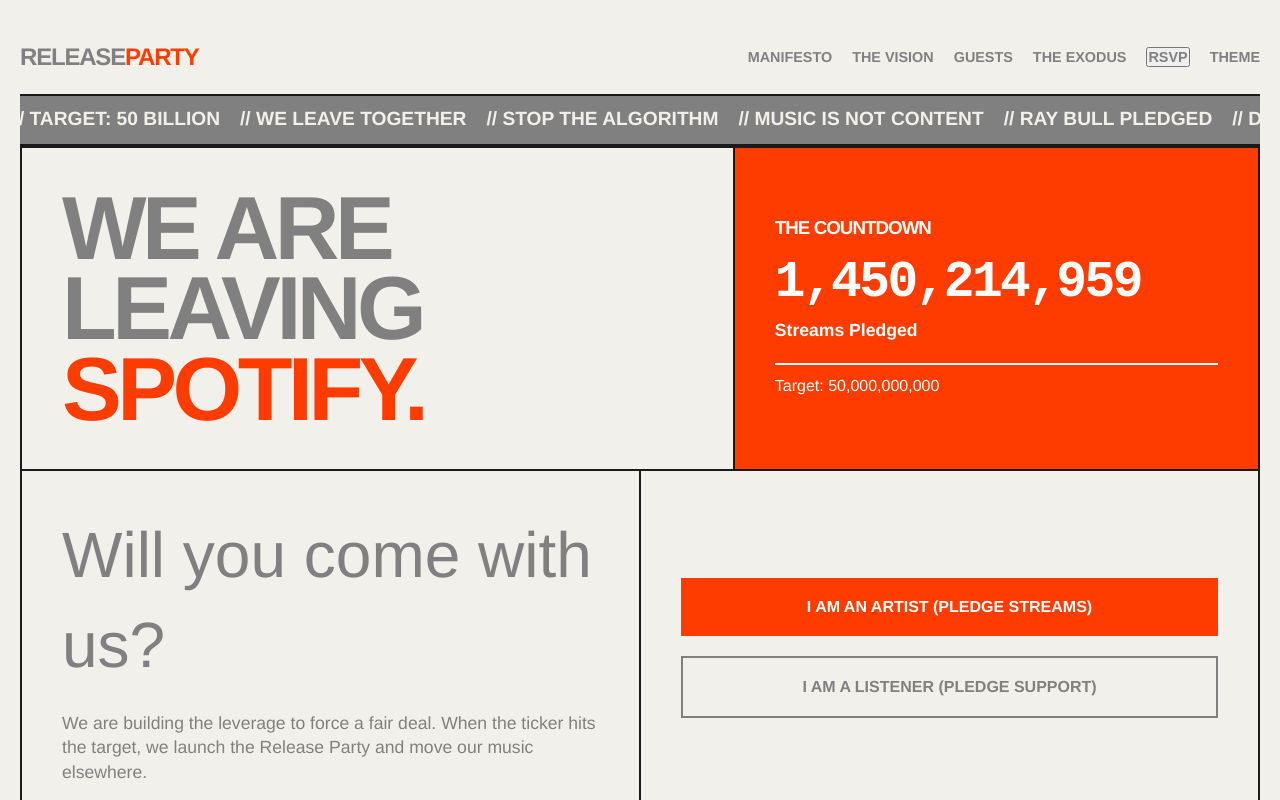
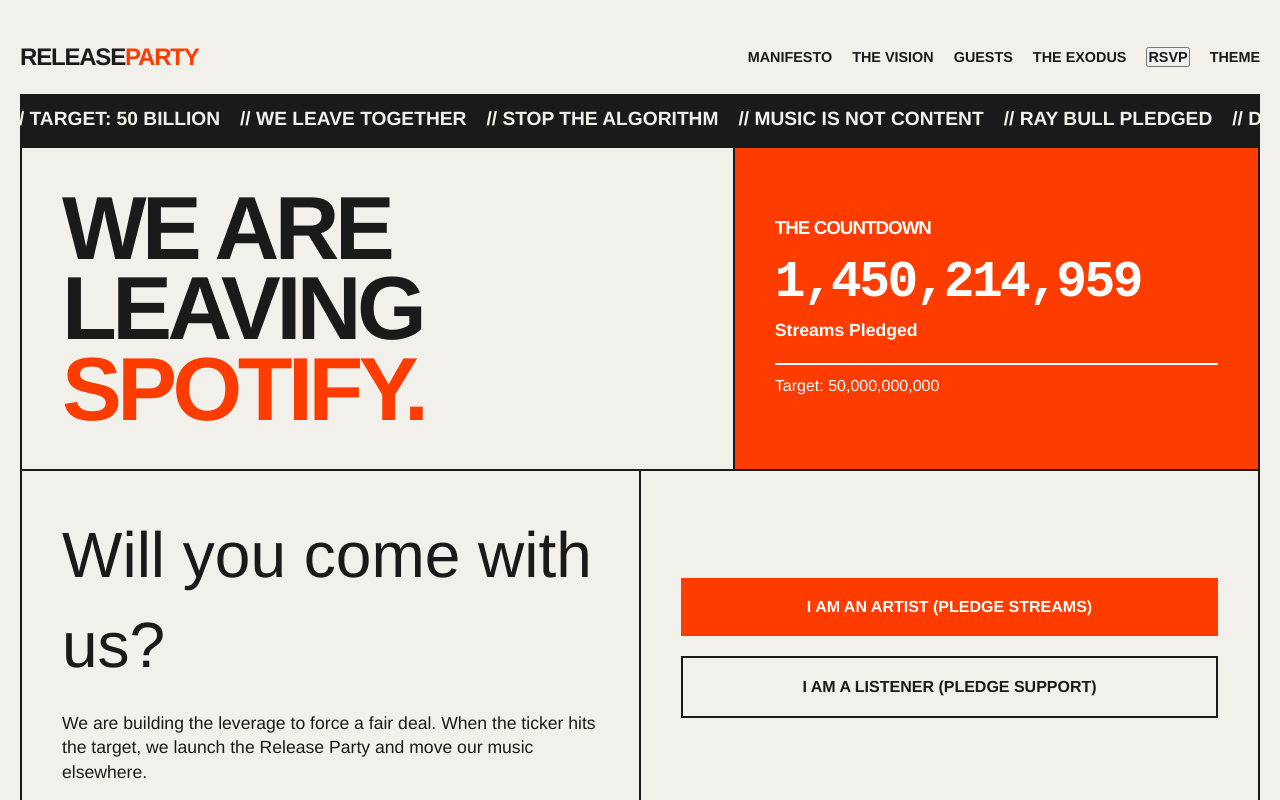
Before and after one commit to ang2990/releaseparty, a SvelteKit app: page / in a window 1280 px wide. Shown: the top 800 px of the page. Built offline with nearby package versions, Linux system fonts and the light colour scheme.

Commit message:
Revert "FEAT: Change guest list highlight color to grey"
This reverts commit 917c93295a0b150f559557d2b6cbaf4ece47c03b.

```diff
--- a/src/routes/+page.svelte
+++ b/src/routes/+page.svelte
@@ -352,7 +352,7 @@
     :global(html) {
         /* --- THEME SETTINGS --- */
         --bg-color: #f2f0eb;      /* Bone / Off-White */
-        --text-color: #808080;    /* Grey for highlight */
+        --text-color: #1a1a1a;    /* Onyx Black */
         --accent-color: #ff3c00;  /* International Orange */
         --line-color: #1a1a1a;    /* Borders */
 
```
